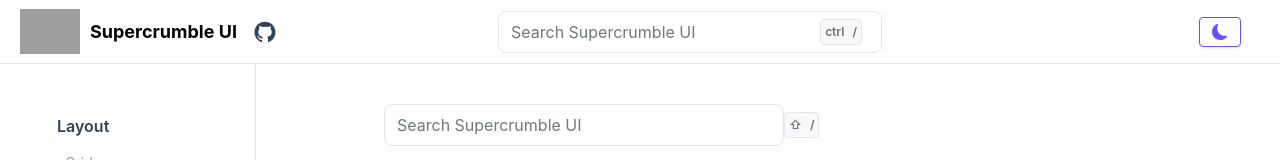
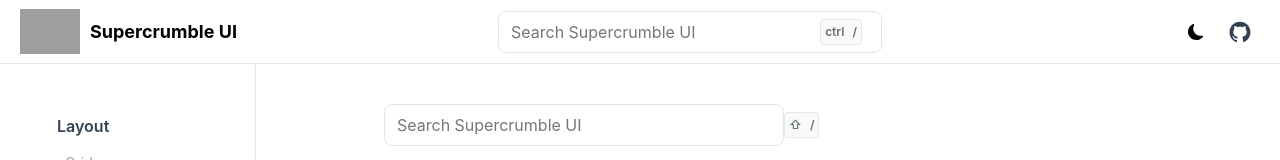
Before and after one commit to elijahnikov/ui, a Next.js app: page / in a window 1280 px wide. Shown: the top 160 px of the page. Built offline with nearby package versions, Linux system fonts and the light colour scheme; grey boxes are pictures that could not be loaded; a web font is replaced by a local one.

Commit message:
basic changes

```diff
--- a/src/components/common/DarkModeSwitch/DarkModeSwitch.tsx
+++ b/src/components/common/DarkModeSwitch/DarkModeSwitch.tsx
@@ -20,16 +20,18 @@ const DarkModeSwitch = ({}: DarkModeSwitchProps) => {
     }, [theme]);
 
     return (
-        <Button
-            loading={false}
-            intent={theme === "light" ? "secondary" : "outline"}
-            className="p-2 rounded-md"
+        <div
+            className="p-2 rounded-md cursor-pointer"
             onClick={() => {
                 setTheme(theme === "light" ? "dark" : "light");
             }}
         >
-            {!isDark ? <BsMoonFill /> : <BsFillSunFill />}
-        </Button>
+            {!isDark ? (
+                <BsMoonFill className="fill-black" />
+            ) : (
+                <BsFillSunFill className="fill-white" />
+            )}
+        </div>
     );
 };
 
--- a/src/components/common/NavBar/NavBar.tsx
+++ b/src/components/common/NavBar/NavBar.tsx
@@ -25,16 +25,15 @@ const NavBar = () => {
                     />
                     <h4 className="ml-[10px]">Supercrumble UI</h4>
                 </Link>
+
+                <SiteSearch />
+            </div>
+            <div className="w-[10vw] min-w-[10vw] flex items-center justify-center text-center mx-0">
+                <DarkModeSwitch />
                 <div className="ml-2">
                     <a href="https://github.com/elijahnikov/ui">
                         <AiFillGithub className="h-6 w-6 fill-slate-700 dark:fill-white float-right ml-2" />
                     </a>
-                </div>
-                <SiteSearch />
-            </div>
-            <div className="w-[10vw] min-w-[10vw] inline-flex items-center justify-center text-center mx-0">
-                <div className="ml-2">
-                    <DarkModeSwitch />
                 </div>
             </div>
         </div>
```
